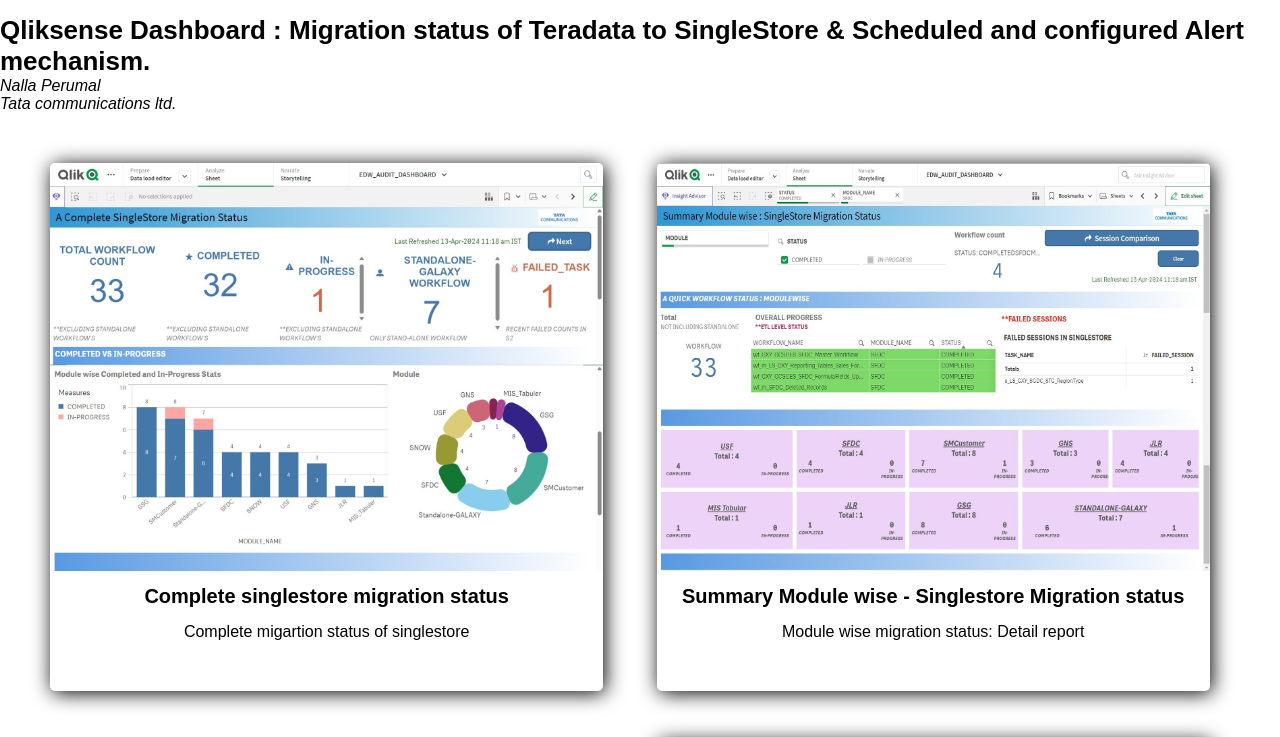
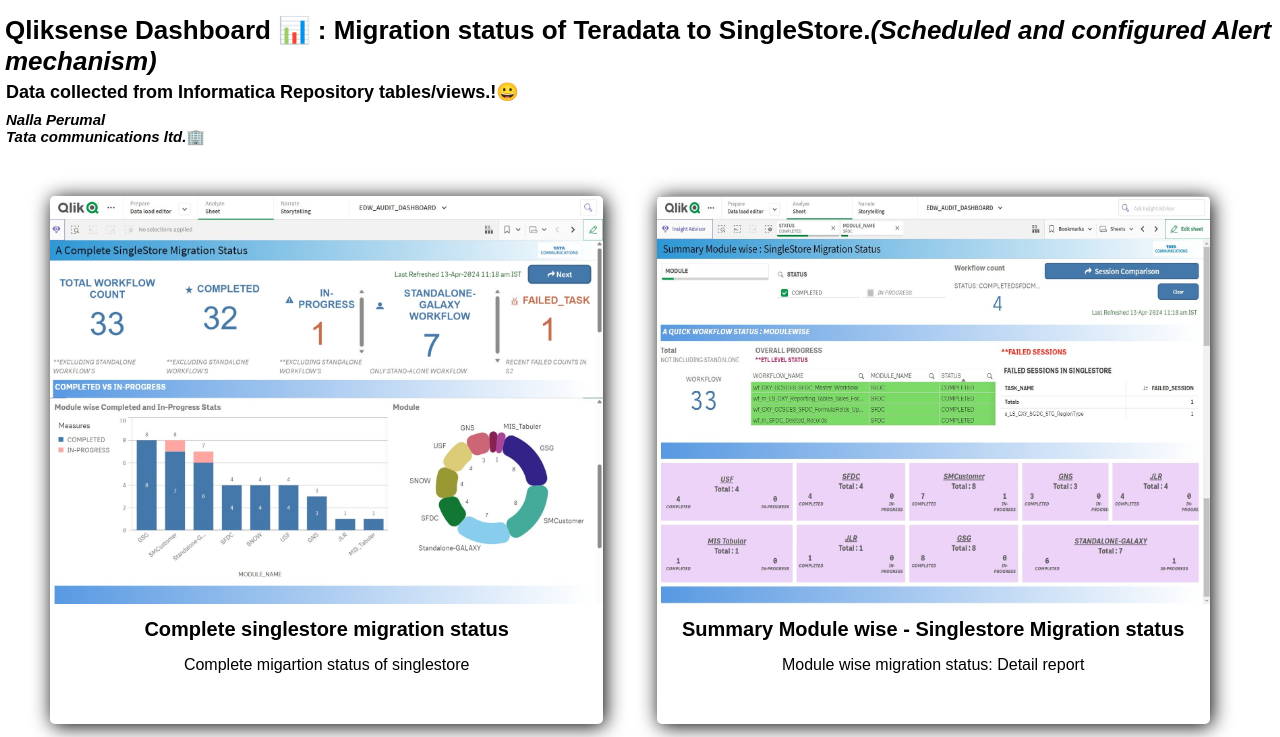
Before and after one commit to nallaperumaletl/QS_Dash, a plain HTML site: page index.html in a window 1280 px wide. Shown: the top 737 px of the page. Drawn offline with Linux system fonts and the light colour scheme.

Commit message:
added emoji and update title name

```diff
--- a/index.html
+++ b/index.html
@@ -4,13 +4,19 @@
  <title>Cards</title>
  <h1
 
-    style="font-size:26px; margin-top: 15px " >
-Qliksense Dashboard : Migration status of Teradata to SingleStore & Scheduled and configured Alert mechanism.
+style="font-size:26px; margin-top: 15px ;margin-left: 5px;" >
+Qliksense Dashboard &#128202; : Migration status of Teradata to SingleStore.<em>(Scheduled and configured Alert mechanism)</em>
+</h1>
+<h1
+   style="font-size:18px; margin-top: 4px ; margin-bottom: 8px; margin-left: 6px;"  >
+   <p>Data collected from Informatica Repository tables/views.!&#128512;</p>
+</h1>
 
-
+<h1
+   style="font-size:15px; margin-top: 4px ; margin-bottom: 4px; margin-left: 6px;"
+<p><em>Nalla Perumal</em></p>
+<p><em>Tata communications ltd.</em>&#127970;</p>
 </h1>
- <p><em>Nalla Perumal</em></p>
- <p><em>Tata communications ltd.</em></p>
 </head>
 
 <style type="text/css">
```
